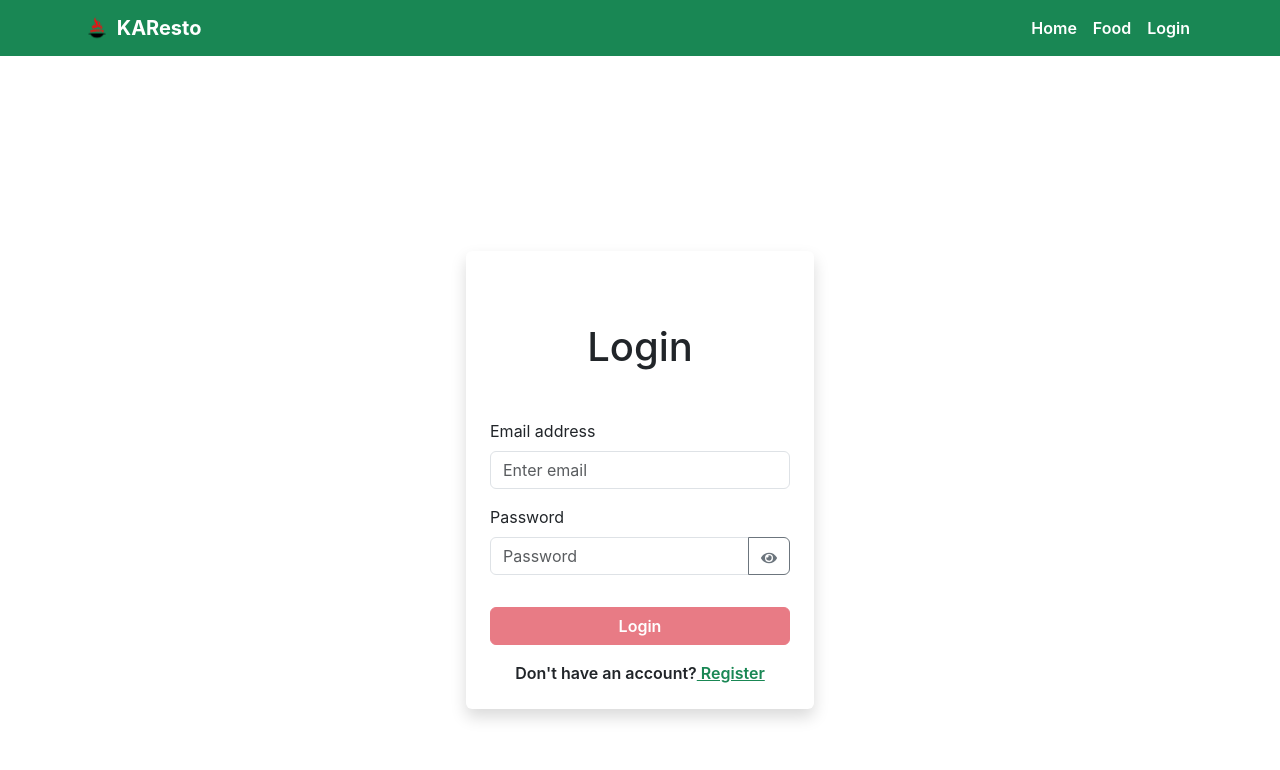
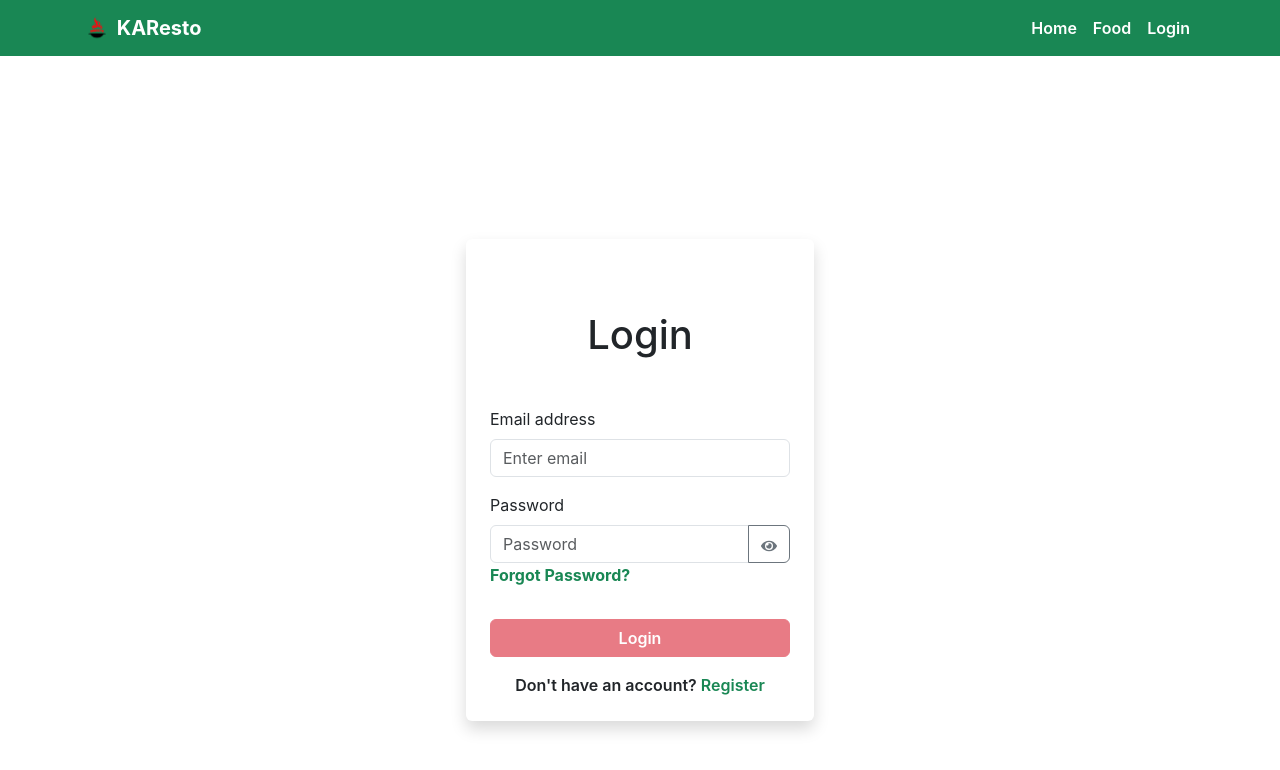
Before and after one commit to Yotch236/KAResto, a React (Create React App) app: page /login in a window 1280 px wide. Shown: the top 770 px of the page. Built offline with nearby package versions, Linux system fonts and the light colour scheme.

Commit message:
Added Forgot Password

```diff
--- a/src/pages/Login.js
+++ b/src/pages/Login.js
@@ -158,6 +158,12 @@ export default function Login() {
                       {showPassword ? <FaEyeSlash /> : <FaEye />}
                     </Button>
                   </div>
+
+                  <div className="mb-2 text-start">
+                    <a href="/forgot-password" className='text-decoration-none text-success fw-bold'>
+                      Forgot Password?
+                    </a>
+                  </div>
                 </Form.Group>
 
                 <Button
@@ -171,7 +177,7 @@ export default function Login() {
 
                 <div className='text-center mt-3'>
                   <span className='fw-semibold'>Don't have an account?</span>
-                  <a href="/register" className='fw-semibold text-success'> Register</a>
+                  <a href="/register" className='fw-semibold text-success text-decoration-none'> Register</a>
                 </div>
               </Form>
             </div>
```
